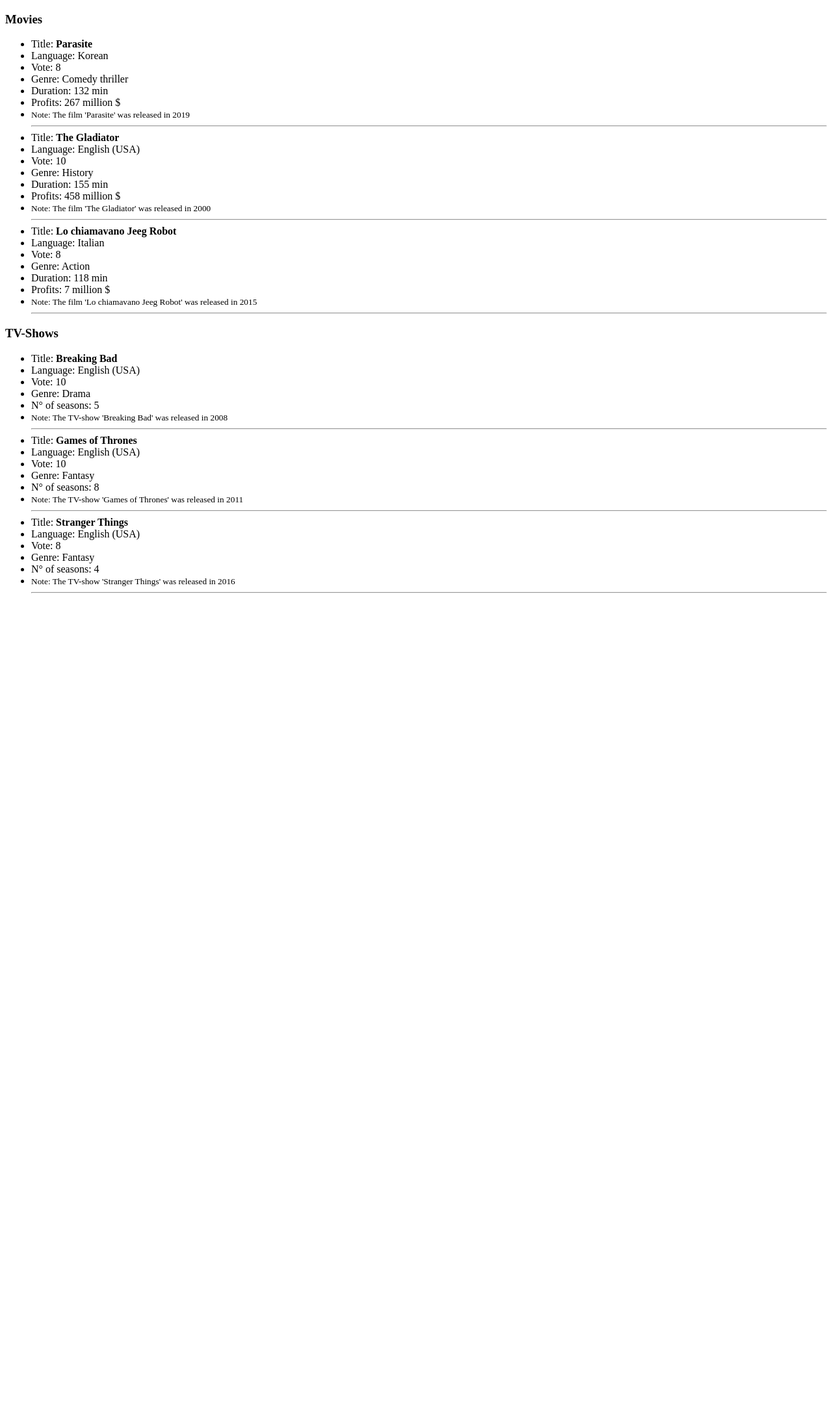
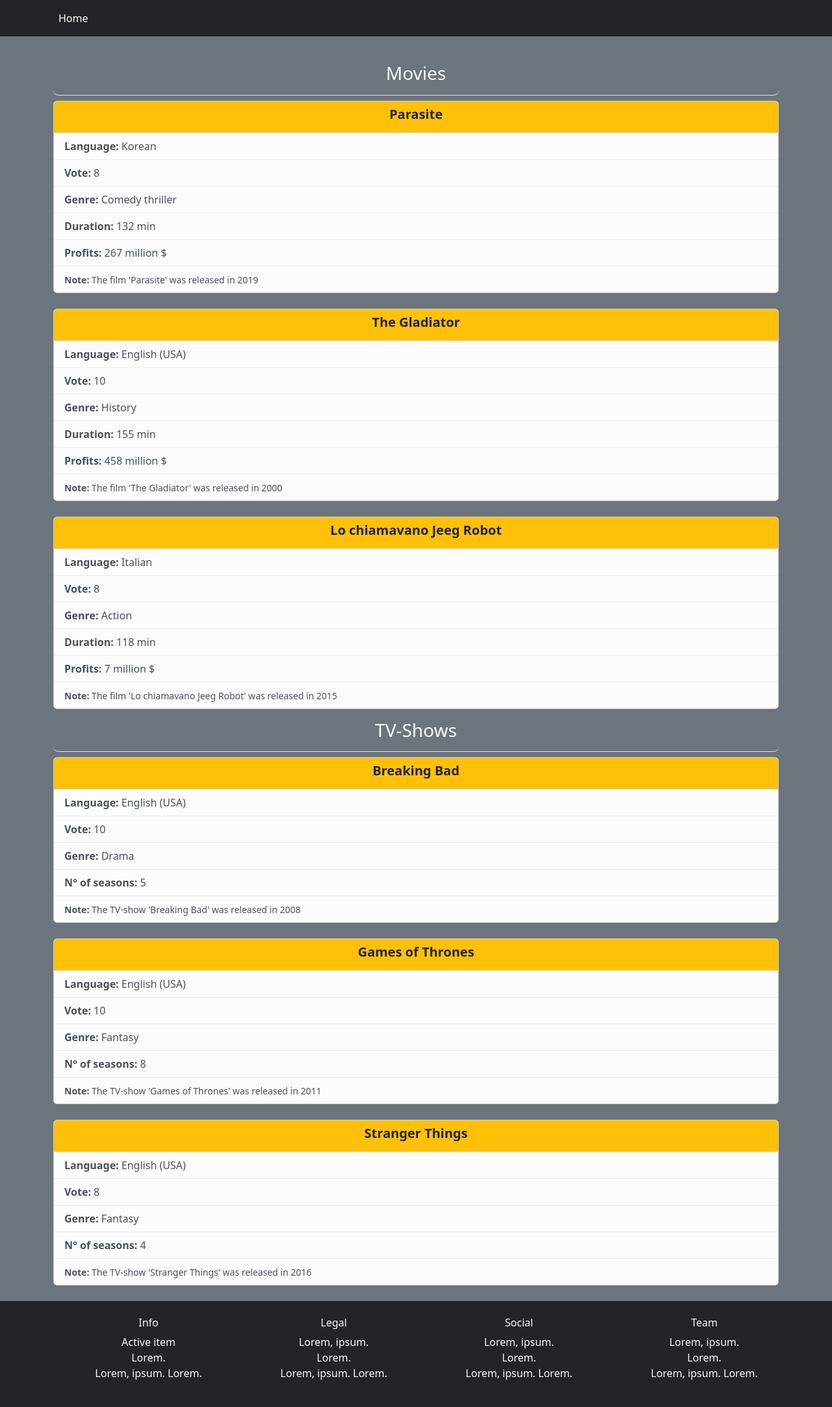
Before and after one commit to PaoloMarzocchi/php-oop-1, a PHP site: page / in a window 1280 px wide. Shown: the whole page at 65% size. Before the commit the page ends 913 px from the top, so only its background shows below. Run offline with PHP 8.4, Linux system fonts and the light colour scheme.

Commit message:
add layout style in index.php

```diff
--- /dev/null
+++ b/assets/style.css
@@ -0,0 +1,5 @@
+footer {
+    & ul {
+        list-style: none;
+    }
+}
--- a/index.php
+++ b/index.php
@@ -1,12 +1,12 @@
 <?php
 
-require_once __DIR__.'/models/Production.php';
-require_once __DIR__.'/models/Genre.php';
-include_once __DIR__.'/models/Movie.php';
-include_once __DIR__.'/models/TvSerie.php';
+require_once __DIR__ . '/models/Production.php';
+require_once __DIR__ . '/models/Genre.php';
+include_once __DIR__ . '/models/Movie.php';
+include_once __DIR__ . '/models/TvSerie.php';
 
 
-include_once __DIR__.'/db.php';
+include_once __DIR__ . '/db.php';
 
 $parasite->setYear(2019);
 $gladiator->setYear(2000);
@@ -21,36 +21,139 @@ $strangerThings->setYear(2016);
 
 <!DOCTYPE html>
 <html lang="en">
+
 <head>
     <meta charset="UTF-8">
     <meta name="viewport" content="width=device-width, initial-scale=1.0">
     <title>OOP-1</title>
+    <link href="https://cdn.jsdelivr.net/npm/bootstrap@5.3.3/dist/css/bootstrap.min.css" rel="stylesheet" integrity="sha384-QWTKZyjpPEjISv5WaRU9OFeRpok6YctnYmDr5pNlyT2bRjXh0JMhjY6hW+ALEwIH" crossorigin="anonymous">
+    <link rel="stylesheet" href="./assets/style.css">
 </head>
+
 <body>
+    <header>
+        <nav class="navbar navbar-expand navbar-dark bg-dark">
+            <div class="container">
+                <div class="nav navbar-nav">
+                    <a class="nav-item nav-link active" href="#" aria-current="page">
+                        Home
+                    </a>
+                </div>
+            </div>
+        </nav>
 
-            <?php foreach ($productions as $key => $production) :?>
-                <h3><?= ($key === 'movies') ? 'Movies': 'TV-Shows'?></h3>
-                <ul>
-                <?php foreach ($production as $type => $media) :?>
-                    <li>Title: <strong><?=$media->title?></strong></li>
-                    <li>Language: <?=$media->lang?></li>
-                    <li>Vote: <?=$media->vote?></li>
-                    <li>Genre: <?=$media->genre->name?></li>
+    </header>
+    <main class="bg-secondary text-light py-4">
+        <div class="container">
 
-                    <?php if($key === 'movies'):?>
-                        <li>Duration: <?=$media->duration?> min</li>
-                        <li>Profits: <?=$media->profits?> million $</li>
-                    <?php else :?>
-                        <li>N° of seasons: <?=$media->seasonNumb?></li>
+            <?php foreach ($productions as $key => $production) : ?>
+
+
+                <h3 class="text-center p-3 border-bottom rounded-3">
+                    <?= ($key === 'movies') ? 'Movies' : 'TV-Shows' ?>
+                </h3>
+                <div class="row justify-content-center g-4 row-cols-2 row-cols-sm-1">
+                    <?php foreach ($production as $type => $media) : ?>
+                        <div class="col">
+                            <div class="card">
+                                <ul class="list-group list-group-flush">
+                                    <li class="list-group-item bg-warning">
+                                        <h5 class="text-center fw-bold"><?= $media->title ?></h5>
+                                    </li>
+                                    <li class="list-group-item list-group-item-light">
+                                        <strong>Language:</strong> <?= $media->lang ?>
+                                    </li>
+                                    <li class="list-group-item list-group-item-light">
+                                        <strong>Vote:</strong> <?= $media->vote ?>
+                                    </li>
+                                    <li class="list-group-item list-group-item-light">
+                                        <strong>Genre:</strong> <?= $media->genre->name ?>
+                                    </li>
+
+                                    <?php if ($key === 'movies') : ?>
+                                        <li class="list-group-item list-group-item-light">
+                                            <strong>Duration:</strong> <?= $media->duration ?> min
+                                        </li>
+                                        <li class="list-group-item list-group-item-light">
+                                            <strong>Profits:</strong> <?= $media->profits ?> million $
+                                        </li>
+                                    <?php else : ?>
+                                        <li class="list-group-item list-group-item-light">
+                                            <strong>N° of seasons:</strong> <?= $media->seasonNumb ?>
+                                        </li>
                                     <?php endif ?>
 
+                                    <li class="list-group-item list-group-item-light">
+                                        <small>
+                                            <strong>Note:</strong> <?= $media->getYear() ?>
+                                        </small>
+                                    </li>
+                                </ul>
+                            </div>
+                        </div>
+                    <?php endforeach ?>
+
+
+                </div>
+            <?php endforeach ?>
+
+        </div>
+    </main>
+
+    <footer class="bg-dark text-light py-4">
+        <div class="container">
+            <div class="row row-cols-4 justify-content-between">
+                <div class="col text-center">
+
+                    <ul>
                         <li>
-                        <small>Note: <?=$media->getYear()?></small>
+                            <h6>Info</h6>
                         </li>
-                    <hr>
-                <?php endforeach?>
+                        <li>Active item</li>
+                        <li>Lorem.</li>
+                        <li>Lorem, ipsum. Lorem.</li>
                     </ul>
-            <?php endforeach?>
 
+                </div>
+                <div class="col text-center">
+
+                    <ul>
+                        <li>
+                            <h6>Legal</h6>
+                        </li>
+                        <li>Lorem, ipsum.</li>
+                        <li>Lorem.</li>
+                        <li>Lorem, ipsum. Lorem.</li>
+                    </ul>
+
+                </div>
+                <div class="col text-center">
+
+                    <ul>
+                        <li>
+                            <h6>Social</h6>
+                        </li>
+                        <li>Lorem, ipsum.</li>
+                        <li>Lorem.</li>
+                        <li>Lorem, ipsum. Lorem.</li>
+                    </ul>
+
+                </div>
+                <div class="col text-center">
+
+                    <ul>
+                        <li>
+                            <h6>Team</h6>
+                        </li>
+                        <li>Lorem, ipsum.</li>
+                        <li>Lorem.</li>
+                        <li>Lorem, ipsum. Lorem.</li>
+                    </ul>
+
+                </div>
+            </div>
+        </div>
+    </footer>
 </body>
+
 </html>
```
Lines whose indentation alone changed are shown as unchanged.
